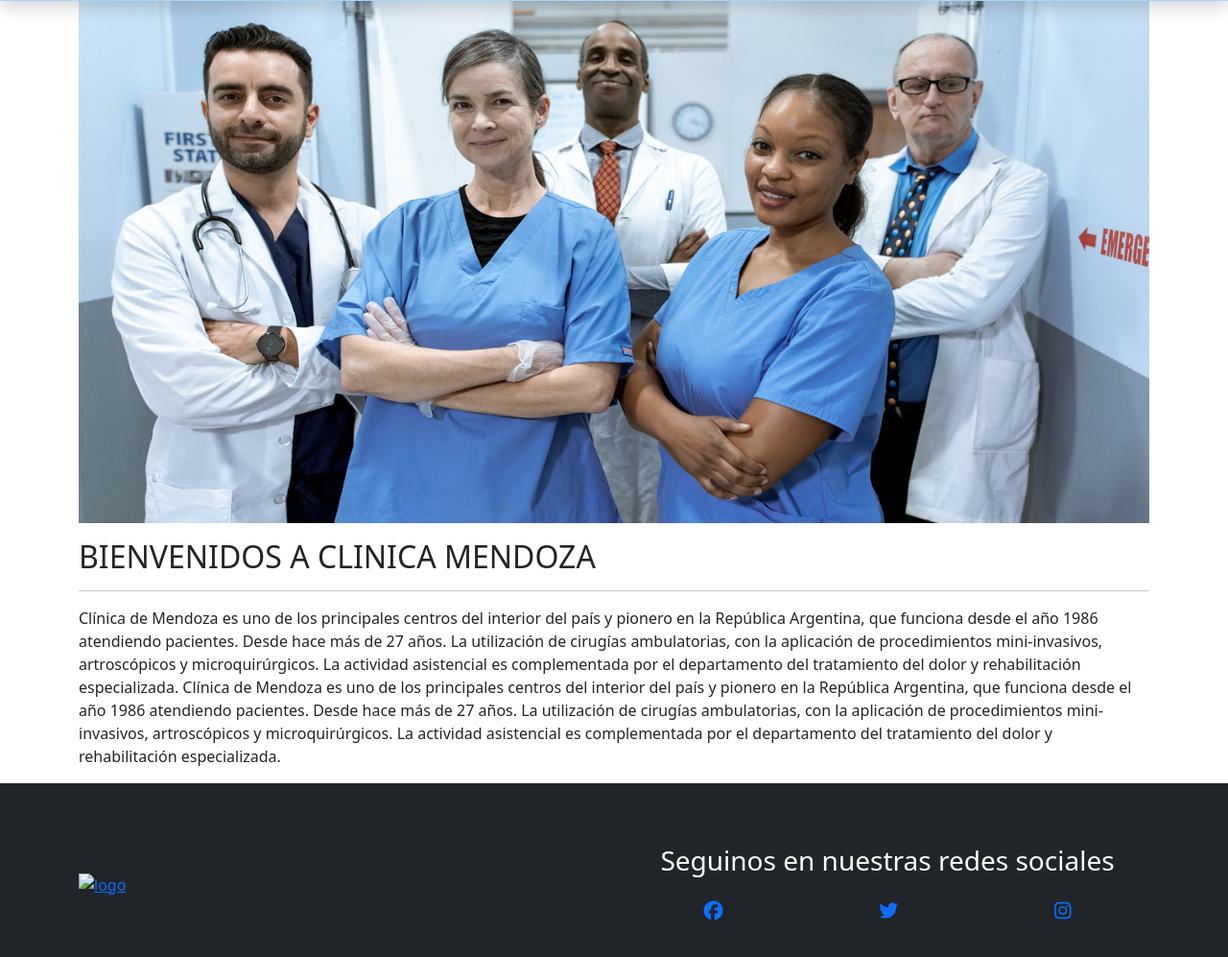
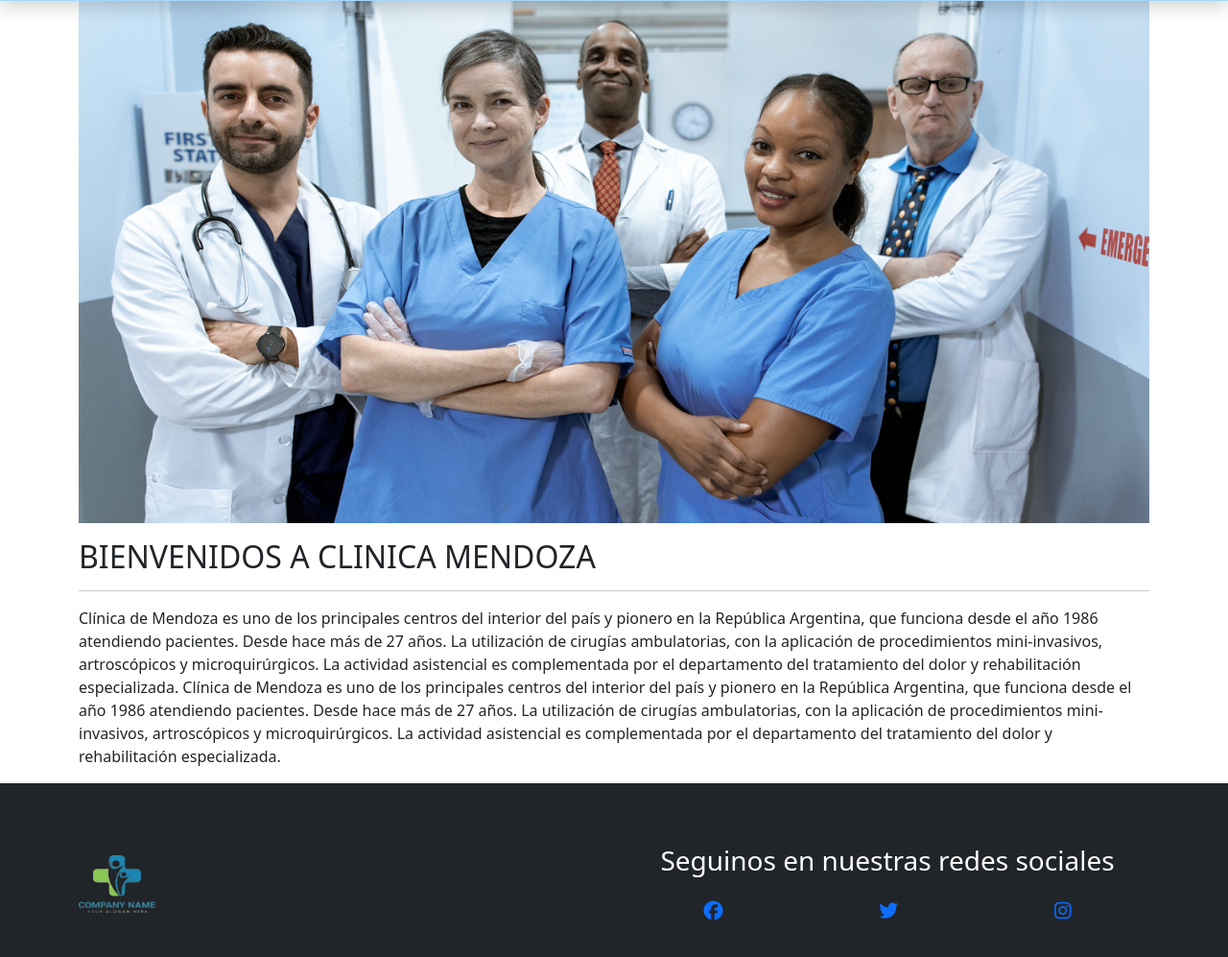
Before and after one commit to jescdev/primer_repositorio, a plain HTML site: page pages/nosotros.html in a window 1280 px wide. Shown: the part 125-1122 px from the top of the page at 96% size. Drawn offline with nearby package versions, Linux system fonts and the light colour scheme; the site is published under a folder, as on GitHub Pages, so addresses that start at the root find nothing.

Commit message:
Se arreglo ubicaciones de imagenes

```diff
--- a/pages/nosotros.html
+++ b/pages/nosotros.html
@@ -112,7 +112,7 @@
           <div class="col d-flex align-items-center">
             <a href="#" class="col-3">
               <img
-                src="/assets/img/logo-main.png"
+                src="../assets/img/logo-main.png"
                 alt="logo"
                 width="80px"
                 height="60px"
```
